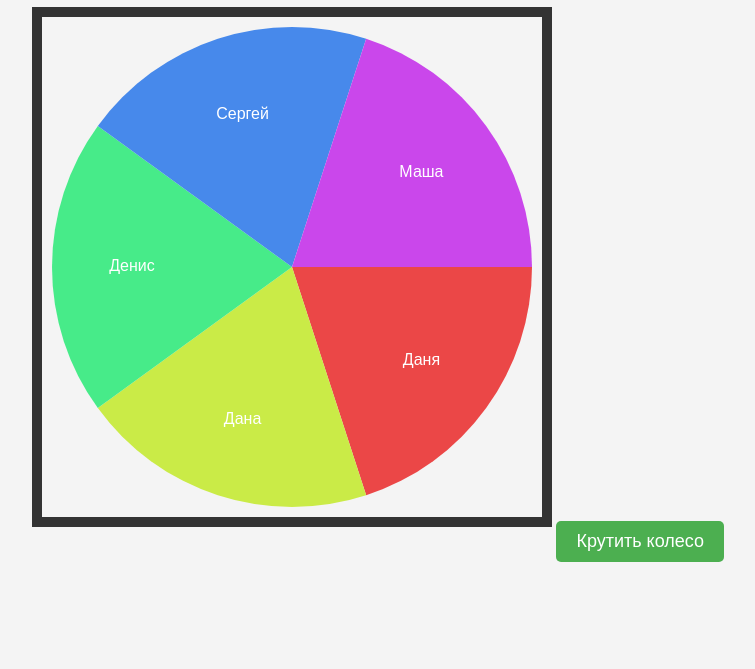
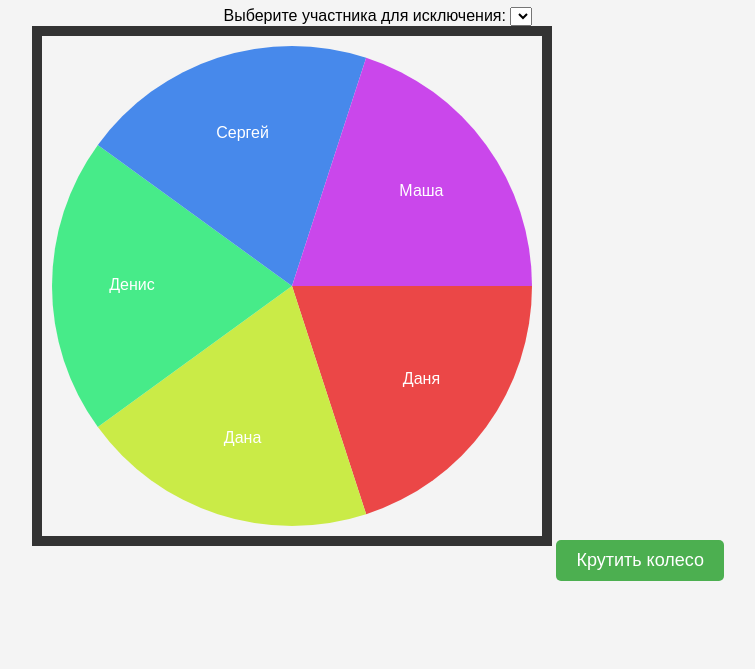
Before and after one commit to Drasn/secretSanta, a plain HTML site: page index.html in a window 1280 px wide. Shown: the part 131-800 px from the top of the page, without its empty margins (262-1017 px from the left). Drawn offline with Linux system fonts and the light colour scheme.

Commit message:
Update index.html add excluded

```diff
--- a/index.html
+++ b/index.html
@@ -3,12 +3,21 @@
 <head>
     <meta charset="UTF-8">
     <meta name="viewport" content="width=device-width, initial-scale=1.0">
-    <title>Колесо удачи - Тайный Санта</title>
+    <title>Тайный Санта - Колесо удачи</title>
     <link rel="stylesheet" href="style.css">
 </head>
 <body>
     <h1>Тайный Санта</h1>
+
+    <div>
+        <label for="participantSelect">Выберите участника для исключения:</label>
+        <select id="participantSelect">
+            <!-- Сюда будут добавляться участники -->
+        </select>
+    </div>
+
     <canvas id="wheelCanvas" width="500" height="500"></canvas>
+
     <button id="spinButton">Крутить колесо</button>
 
     <script src="script.js"></script>
```
